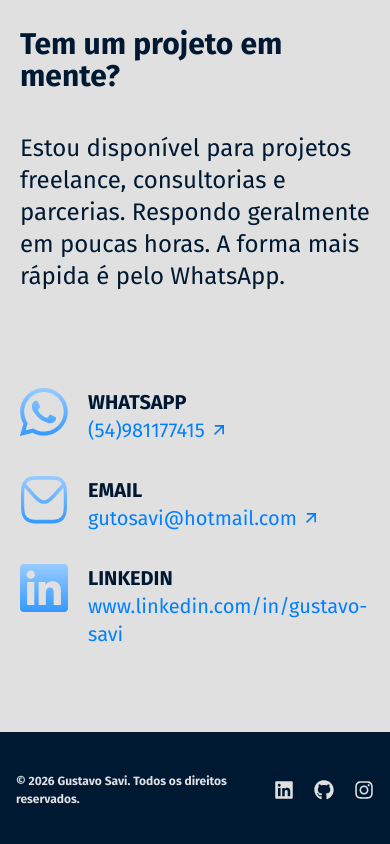
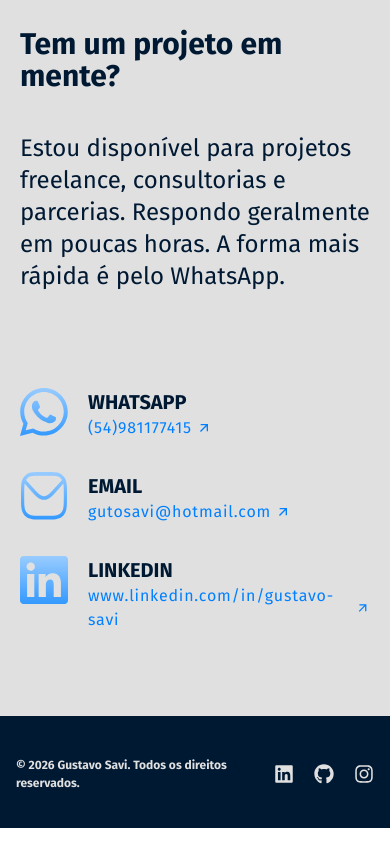
Before and after one commit to gutosavi/gustavo-portfolio, a React (Vite) app: page / in a window 390 px wide. Shown: the part 4046-4890 px from the top of the page. Built offline with nearby package versions, Linux system fonts and the light colour scheme.

Commit message:
refactor: adiciona melhorias à responsividade layout seção

```diff
--- a/src/components/ContactIcon.tsx
+++ b/src/components/ContactIcon.tsx
@@ -21,7 +21,7 @@ const ContactIcon = ({ name, contact, icon, href, delay = 0 }: ContactIconProp)
       />
       <div>
         <h3 className='text-primary-900 text-xl font-bold font-display uppercase transition-colors duration-200 group-hover:text-primary-500'>{name}</h3>
-        <p className='text-primary-500 text-xl font-normal font-display'>
+        <p className='text-primary-500 laptop:text-xl font-display tracking-wider'>
           <motion.a
           variants={cardAnimation}
           custom={delay}
--- a/src/sections/Contato.tsx
+++ b/src/sections/Contato.tsx
@@ -32,6 +32,7 @@ const Contato = () => {
             rounded-full
             bg-primary-400/5
             blur-3xl
+            will-change-transform
           '
         />
         <Container>
```
